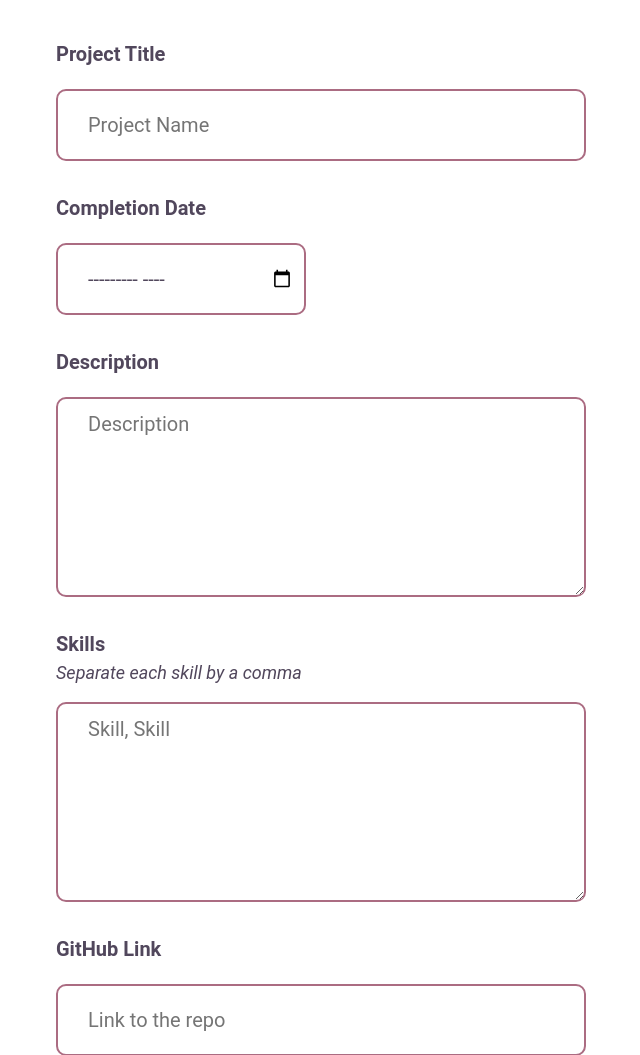
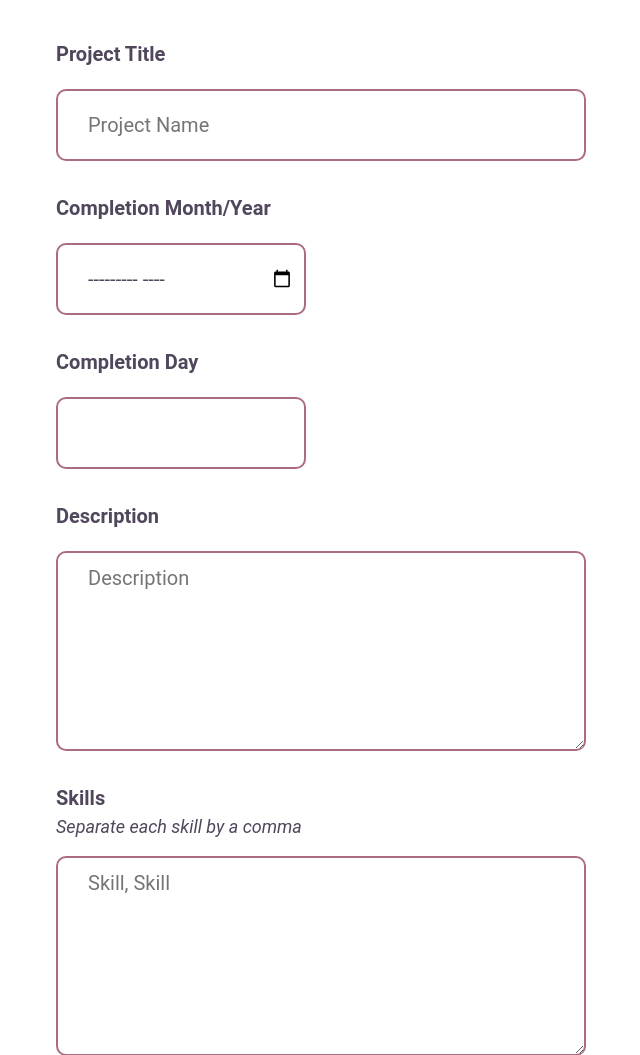
Before and after one commit to James-Rouse/Portfolio-with-SQLAlchemy, a Flask app: page /project/new in a window 1280 px wide. Shown: the part 275-1330 px from the top of the page, without its empty margins (319-959 px from the left). Run offline with Flask 2, Linux system fonts and the light colour scheme.

Commit message:
Fix: Add day input to form to stop day always being set to 1

```diff
--- a/app.py
+++ b/app.py
@@ -12,7 +12,7 @@ a database and displayed on the homepage.
 """
 from flask import render_template, url_for, request, redirect
 from models import db, Project, app
-from datetime import datetime
+import datetime
 
 @app.route("/")
 def portfolio_index():
@@ -39,15 +39,16 @@ def project_details(id):
 def new_project():
     """Add a new project."""
     if request.form:
-        split_date = request.form["date"].split("-")
-        year = int(split_date[0])
-        month = int(split_date[1])
+        split_month_and_year = request.form["date"].split("-")
+        year = int(split_month_and_year[0])
+        month = int(split_month_and_year[1])
+        day = int(request.form["day"])
         new_project = Project(title=request.form["title"],
-                              date_completed=datetime.strptime(f'{year}-{month}', '%Y-%m').date(),
+                              date_completed=datetime.datetime(year,
+                              month, day),
                               description=request.form["description"],
                               skills_practiced=request.form["skills"],
                               github_repo=request.form["github"])
-        # https://stackoverflow.com/questions/34646025/specify-a-datetime-date-without-a-day-in-python
         db.session.add(new_project)
         db.session.commit()
         return redirect(url_for("portfolio_index"))
--- a/static/styles.css
+++ b/static/styles.css
@@ -455,6 +455,10 @@ Form
     width: 250px;
 }
 
+#form input[type='day'] {
+    width: 250px;
+}
+
 #form textarea {
     padding-top: 10px;
     height: 200px;
--- a/templates/projectform.html
+++ b/templates/projectform.html
@@ -11,8 +11,10 @@
             <form action="{{ url_for('new_project') }}" method="POST">
                 <label for="title">Project Title</label>
                 <input type="text" name="title" id="title" placeholder="Project Name" required>
-                <label for="date">Completion Date</label>
+                <label for="date">Completion Month/Year</label>
                 <input type="month" name="date" id="date" required>
+                <label for="day">Completion Day</label>
+                <input type="day" name="day" id="day" required>
                 <label for="description">Description</label>
                 <textarea name="description" id="description" cols="30" rows="20" placeholder="Description" required></textarea>
                 <label for="skills-list" id="skills-label">Skills</label>
```
Also changed, not shown: portfolio.db.
